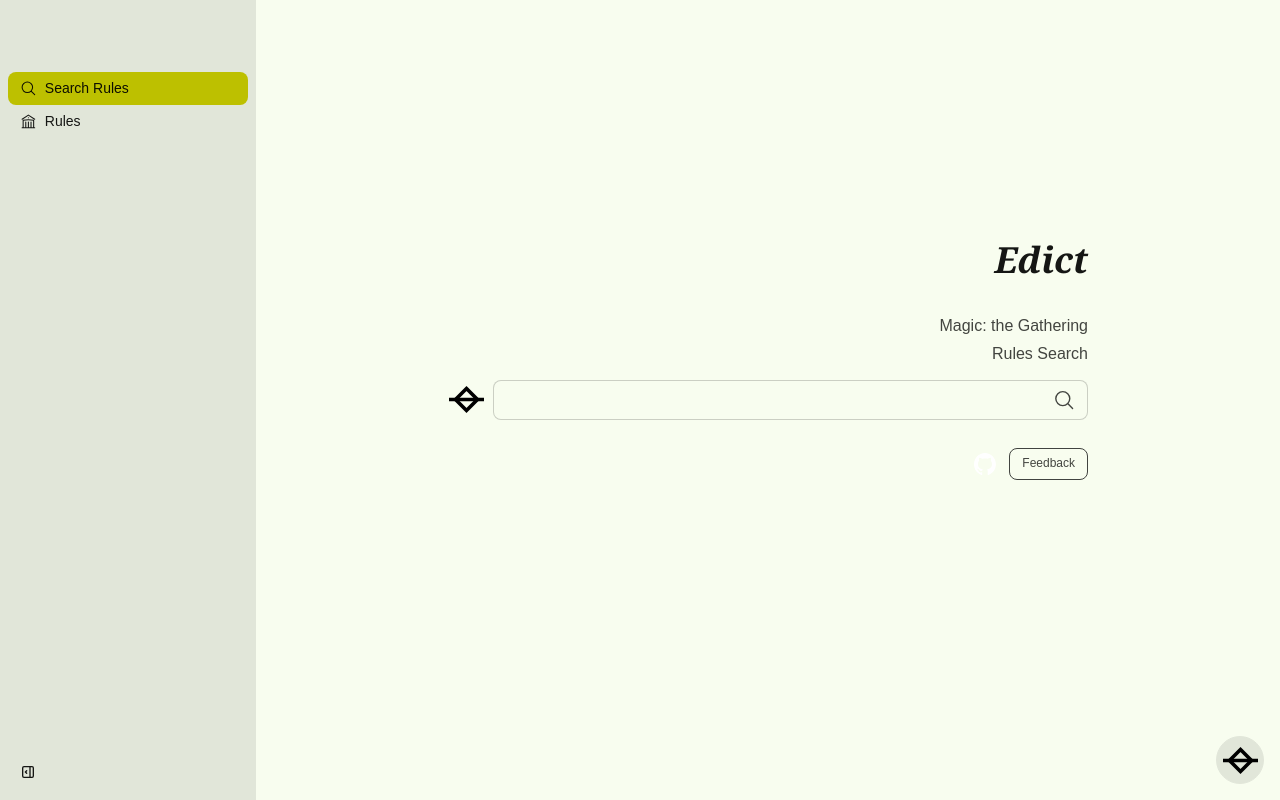
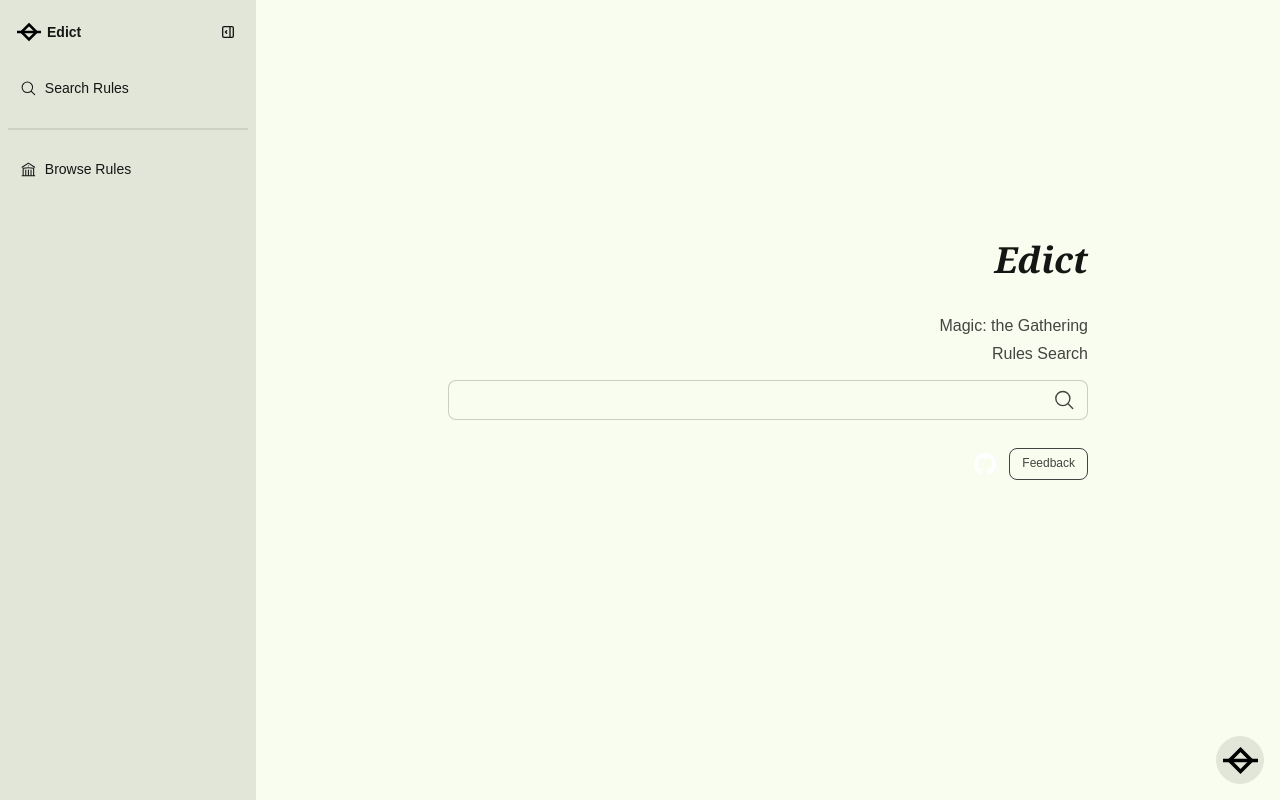
Before and after one commit to kyllian/edict, a Next.js app in the folder app/: page / in a window 1280 px wide. Built offline with nearby package versions, Linux system fonts and the light colour scheme.

Commit message:
Nav styling

```diff
--- a/app/app/components/Drawer.tsx
+++ b/app/app/components/Drawer.tsx
@@ -1,6 +1,7 @@
 import React, {ReactNode} from "react";
 import Link from "next/link";
 import {usePathname} from "next/navigation";
+import Image from "next/image";
 
 interface DrawerProps {
     children?: ReactNode;
@@ -10,26 +11,44 @@
     const pathname = usePathname();
     const isActive = (path: string) => pathname === path;
     const linkClassName = (path: string) =>
-        isActive(path) ? "is-drawer-close:tooltip is-drawer-close:tooltip-right bg-secondary text-secondary-content"
-            : "is-drawer-close:tooltip is-drawer-close:tooltip-right";
+        isActive(path) ? "tooltip tooltip-right bg-secondary text-secondary-content"
+            : "tooltip tooltip-right";
 
     return (
         <div className="drawer drawer-open">
-            <input id="my-drawer-4" type="checkbox" className="drawer-toggle" defaultChecked/>
+            <input id="app-drawer" type="checkbox" className="drawer-toggle" defaultChecked/>
             <div className="drawer-content">
                 {children}
             </div>
-
             <div className="drawer-side is-drawer-close:overflow-visible">
-                <label htmlFor="my-drawer-4" aria-label="close sidebar" className="drawer-overlay"></label>
+                <label htmlFor="app-drawer" aria-label="close sidebar" className="drawer-overlay"></label>
                 <div
                     className="is-drawer-close:w-14 is-drawer-open:w-64 bg-base-200 flex flex-col items-start min-h-full">
                     <div className="navbar">
+                        <Link href="/" className="btn btn-ghost p-2">
+                            <Image src="/icon.svg" className="" priority={true} alt="Edict" width={24} height={24}/>
+                            <span className="is-drawer-close:hidden">Edict</span>
+                        </Link>
 
+                        <div className="is-drawer-close:tooltip is-drawer-close:tooltip-right
+                            absolute right-0 is-drawer-close:text-transparent hover:text-base-content hover:z-1 mx-2"
+                             data-tip="Open">
+                            <label htmlFor="app-drawer"
+                                   className="btn btn-ghost btn-circle drawer-button is-drawer-open:rotate-y-180">
+                                <svg xmlns="http://www.w3.org/2000/svg" viewBox="0 0 24 24" strokeLinejoin="round"
+                                     strokeLinecap="round" strokeWidth="2" fill="none" stroke="currentColor"
+                                     className="inline-block size-4 my-1.5">
+                                    <path
+                                        d="M4 4m0 2a2 2 0 0 1 2 -2h12a2 2 0 0 1 2 2v12a2 2 0 0 1 -2 2h-12a2 2 0 0 1 -2 -2z"></path>
+                                    <path d="M9 4v16"></path>
+                                    <path d="M14 10l2 2l-2 2"></path>
+                                </svg>
+                            </label>
+                        </div>
                     </div>
                     <ul className="menu w-full grow">
-                        <li>
-                            <Link href="/" className={linkClassName("/")}
+                        <li className="is-drawer-close:mt-0.5">
+                            <Link href="/" className="tooltip tooltip-right"
                                   data-tip="Search Rules">
                                 <svg className="size-[1.2em]"
                                      xmlns="http://www.w3.org/2000/svg"
@@ -41,13 +60,15 @@
                                           strokeLinejoin="round"
                                           d="m21 21-5.197-5.197m0 0A7.5 7.5 0 1 0 5.196 5.196a7.5 7.5 0 0 0 10.607 10.607Z"/>
                                 </svg>
-                                <span className="is-drawer-close:hidden">Search Rules</span>
+                                <div className="is-drawer-close:hidden whitespace-nowrap">
+                                    Search Rules
+                                </div>
                             </Link>
                         </li>
-
-                        <li>
+                        <div className="divider"></div>
+                        <li className="is-drawer-close:mt-0.5">
                             <Link href="/rules" className={linkClassName("/rules")}
-                                  data-tip="Rules">
+                                  data-tip="Browse Rules">
                                 <svg className="size-[1.2em]"
                                      xmlns="http://www.w3.org/2000/svg"
                                      fill="none"
@@ -58,25 +79,10 @@
                                           strokeLinejoin="round"
                                           d="M12 21v-8.25M15.75 21v-8.25M8.25 21v-8.25M3 9l9-6 9 6m-1.5 12V10.332A48.36 48.36 0 0 0 12 9.75c-2.551 0-5.056.2-7.5.582V21M3 21h18M12 6.75h.008v.008H12V6.75Z"/>
                                 </svg>
-                                <span className="is-drawer-close:hidden">Rules</span>
+                                <span className="is-drawer-close:hidden whitespace-nowrap">Browse Rules</span>
                             </Link>
                         </li>
                     </ul>
-
-                    <div className="m-2 is-drawer-close:tooltip is-drawer-close:tooltip-right" data-tip="Open">
-                        <label htmlFor="my-drawer-4"
-                               className="btn btn-ghost btn-circle drawer-button is-drawer-open:rotate-y-180">
-                            <svg xmlns="http://www.w3.org/2000/svg" viewBox="0 0 24 24" strokeLinejoin="round"
-                                 strokeLinecap="round" strokeWidth="2" fill="none" stroke="currentColor"
-                                 className="inline-block size-4 my-1.5">
-                                <path
-                                    d="M4 4m0 2a2 2 0 0 1 2 -2h12a2 2 0 0 1 2 2v12a2 2 0 0 1 -2 2h-12a2 2 0 0 1 -2 -2z"></path>
-                                <path d="M9 4v16"></path>
-                                <path d="M14 10l2 2l-2 2"></path>
-                            </svg>
-                        </label>
-                    </div>
-
                 </div>
             </div>
         </div>
--- a/app/app/search/components/SearchInput.tsx
+++ b/app/app/search/components/SearchInput.tsx
@@ -6,9 +6,12 @@
     q: string;
 }
 
-const SearchInput: React.FC<SearchInputProps> = ({q}) => (
+const SearchInput: React.FC<SearchInputProps> = ({q}) => {
+    return (
         <div className="navbar p-0">
-        <Link href="/" className="btn btn-link btn-sm px-0 mr-2"><Image src="/icon.svg" priority={true} alt="Edict" width={35} height={35}/></Link>
+            {/*<Link href="/" className="btn btn-link btn-sm px-0 mr-2">*/}
+            {/*    <Image src="/icon.svg" priority={true} alt="Edict" width={35} height={35}/>*/}
+            {/*</Link>*/}
             <fieldset className="fieldset rounded-box w-full flex-1">
                 <label className="input input-md w-full">
                     <input type="search"
@@ -24,5 +27,6 @@
             </fieldset>
         </div>
     );
+};
 
 export default SearchInput;
```
Lines whose indentation alone changed are shown as unchanged.
